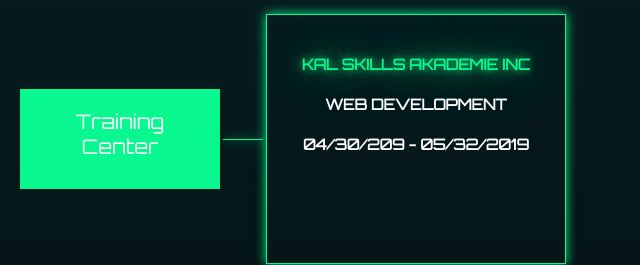
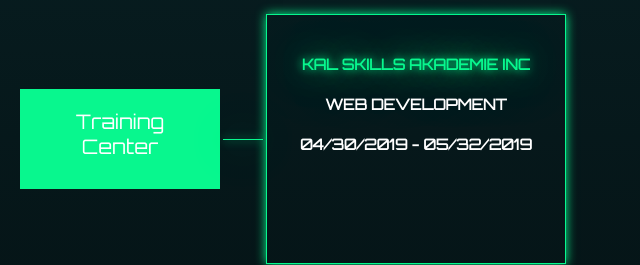
Before and after one commit to Arturingan/Portfolio, a plain HTML site: page about.html in a window 1280 px wide. Shown: the part 1140-1405 px from the top of the page, 640-1280 px from the left. Drawn offline with nearby package versions, Linux system fonts and the light colour scheme.

Commit message:
corrected

```diff
--- a/about.html
+++ b/about.html
@@ -124,7 +124,7 @@
                 <div class="card2">
                     <p class="card-name">KAL SKILLS AKADEMIE INC </p>
                     <p>WEB DEVELOPMENT</p>
-                    <p>04/30/209 - 05/32/2019</p>
+                    <p>04/30/2019 - 05/32/2019</p>
                 </div>
             </div>
 
```
